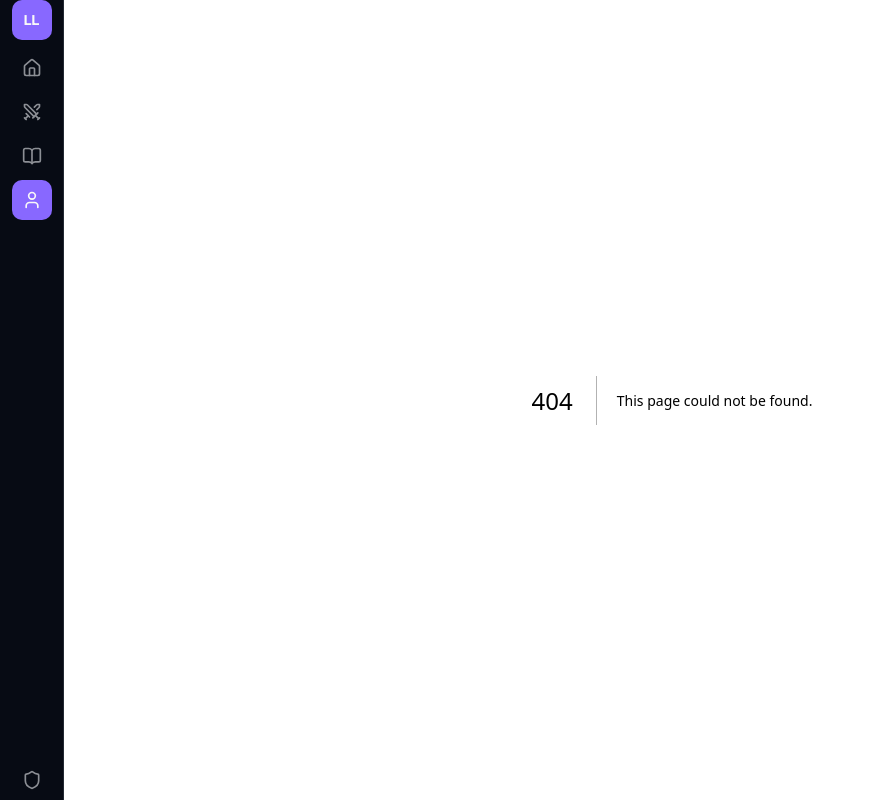
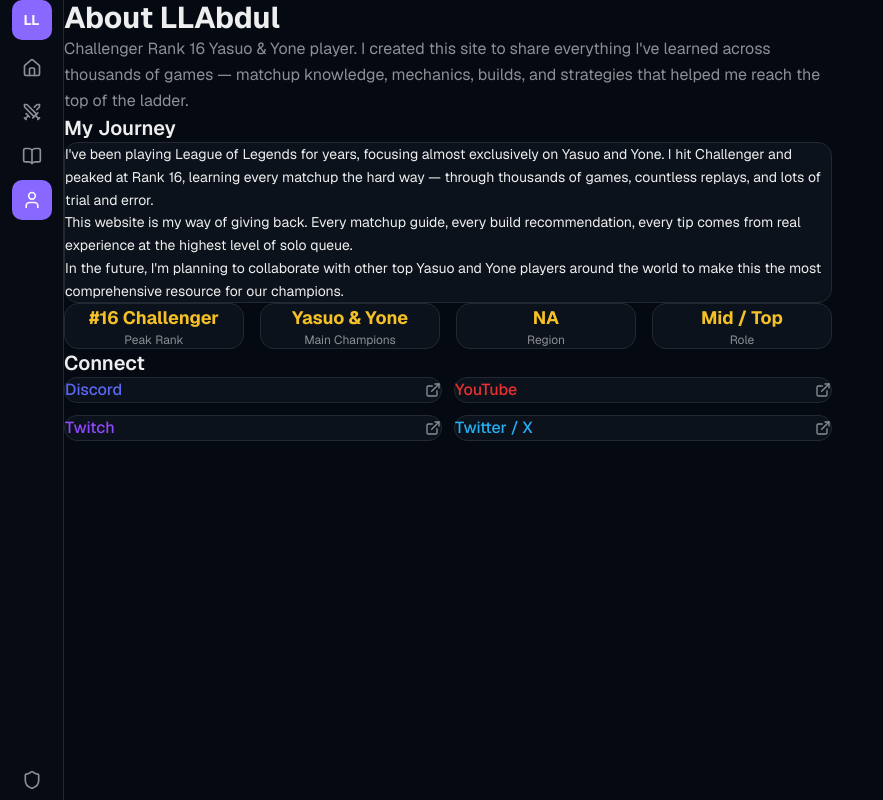
Before and after one commit to LLAbdul/LLAbdul-Website, a Next.js app: page /about in a window 1280 px wide. Before the commit this address had no page. Shown: the whole page, without its empty margins (0-883 px from the left). Built offline with nearby package versions, Linux system fonts and the light colour scheme.

Commit message:
add About page with bio, stats, and social links

```diff
--- /dev/null
+++ b/src/app/about/page.tsx
@@ -0,0 +1,92 @@
+import { ExternalLink } from "lucide-react";
+
+export const metadata = {
+  title: "About - LLAbdul",
+  description: "About LLAbdul - Challenger Rank 16 Yasuo & Yone player.",
+};
+
+const socials = [
+  { name: "Discord", href: "#", color: "hsl(235, 85%, 65%)" },
+  { name: "YouTube", href: "#", color: "hsl(0, 80%, 55%)" },
+  { name: "Twitch", href: "#", color: "hsl(264, 100%, 64%)" },
+  { name: "Twitter / X", href: "#", color: "hsl(200, 90%, 55%)" },
+];
+
+export default function AboutPage() {
+  return (
+    <div className="max-w-3xl mx-auto space-y-10">
+      {/* Header */}
+      <section className="space-y-4">
+        <h1 className="text-3xl font-bold">About LLAbdul</h1>
+        <p className="text-[var(--muted-foreground)] leading-relaxed">
+          Challenger Rank 16 Yasuo &amp; Yone player. I created this site to share
+          everything I&apos;ve learned across thousands of games — matchup knowledge,
+          mechanics, builds, and strategies that helped me reach the top of the ladder.
+        </p>
+      </section>
+
+      {/* Story */}
+      <section className="space-y-4">
+        <h2 className="text-xl font-semibold">My Journey</h2>
+        <div className="p-6 rounded-xl bg-[var(--card)] border border-[var(--border)] space-y-3 text-sm leading-relaxed">
+          <p>
+            I&apos;ve been playing League of Legends for years, focusing almost exclusively
+            on Yasuo and Yone. I hit Challenger and peaked at Rank 16, learning every matchup
+            the hard way — through thousands of games, countless replays, and lots of trial and error.
+          </p>
+          <p>
+            This website is my way of giving back. Every matchup guide, every build recommendation,
+            every tip comes from real experience at the highest level of solo queue.
+          </p>
+          <p>
+            In the future, I&apos;m planning to collaborate with other top Yasuo and Yone players
+            around the world to make this the most comprehensive resource for our champions.
+          </p>
+        </div>
+      </section>
+
+      {/* Stats */}
+      <section className="grid grid-cols-2 md:grid-cols-4 gap-4">
+        {[
+          { label: "Peak Rank", value: "#16 Challenger" },
+          { label: "Main Champions", value: "Yasuo & Yone" },
+          { label: "Region", value: "NA" },
+          { label: "Role", value: "Mid / Top" },
+        ].map((stat) => (
+          <div
+            key={stat.label}
+            className="p-4 rounded-xl bg-[var(--card)] border border-[var(--border)] text-center"
+          >
+            <div className="text-lg font-bold text-[var(--color-accent-gold)]">
+              {stat.value}
+            </div>
+            <div className="text-xs text-[var(--muted-foreground)] mt-1">
+              {stat.label}
+            </div>
+          </div>
+        ))}
+      </section>
+
+      {/* Socials */}
+      <section className="space-y-4">
+        <h2 className="text-xl font-semibold">Connect</h2>
+        <div className="grid sm:grid-cols-2 gap-3">
+          {socials.map((social) => (
+            <a
+              key={social.name}
+              href={social.href}
+              target="_blank"
+              rel="noopener noreferrer"
+              className="flex items-center justify-between p-4 rounded-xl bg-[var(--card)] border border-[var(--border)] hover:border-[var(--primary)]/40 transition-colors group"
+            >
+              <span className="font-medium" style={{ color: social.color }}>
+                {social.name}
+              </span>
+              <ExternalLink className="w-4 h-4 text-[var(--muted-foreground)] group-hover:text-[var(--foreground)] transition-colors" />
+            </a>
+          ))}
+        </div>
+      </section>
+    </div>
+  );
+}
```
